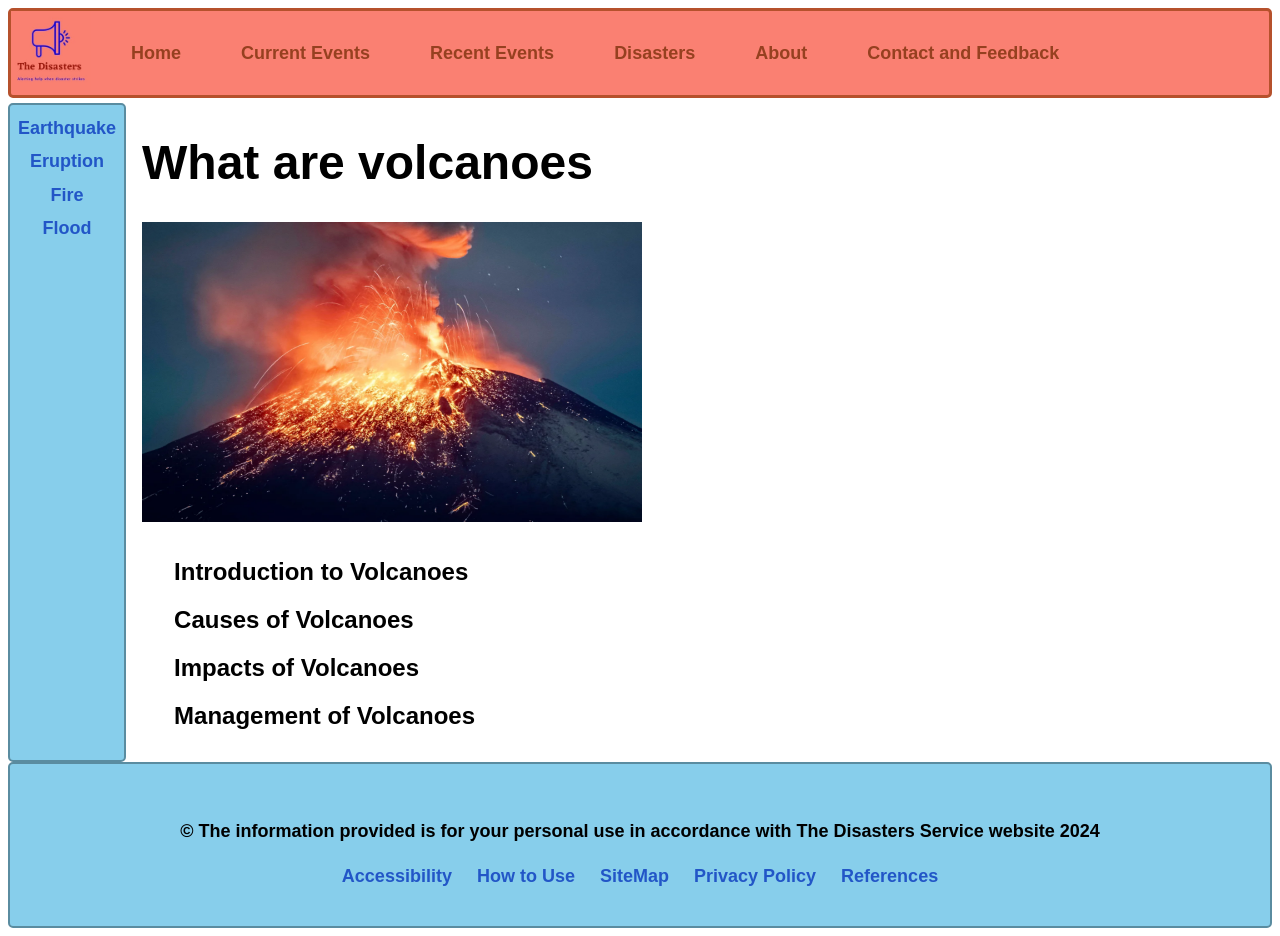
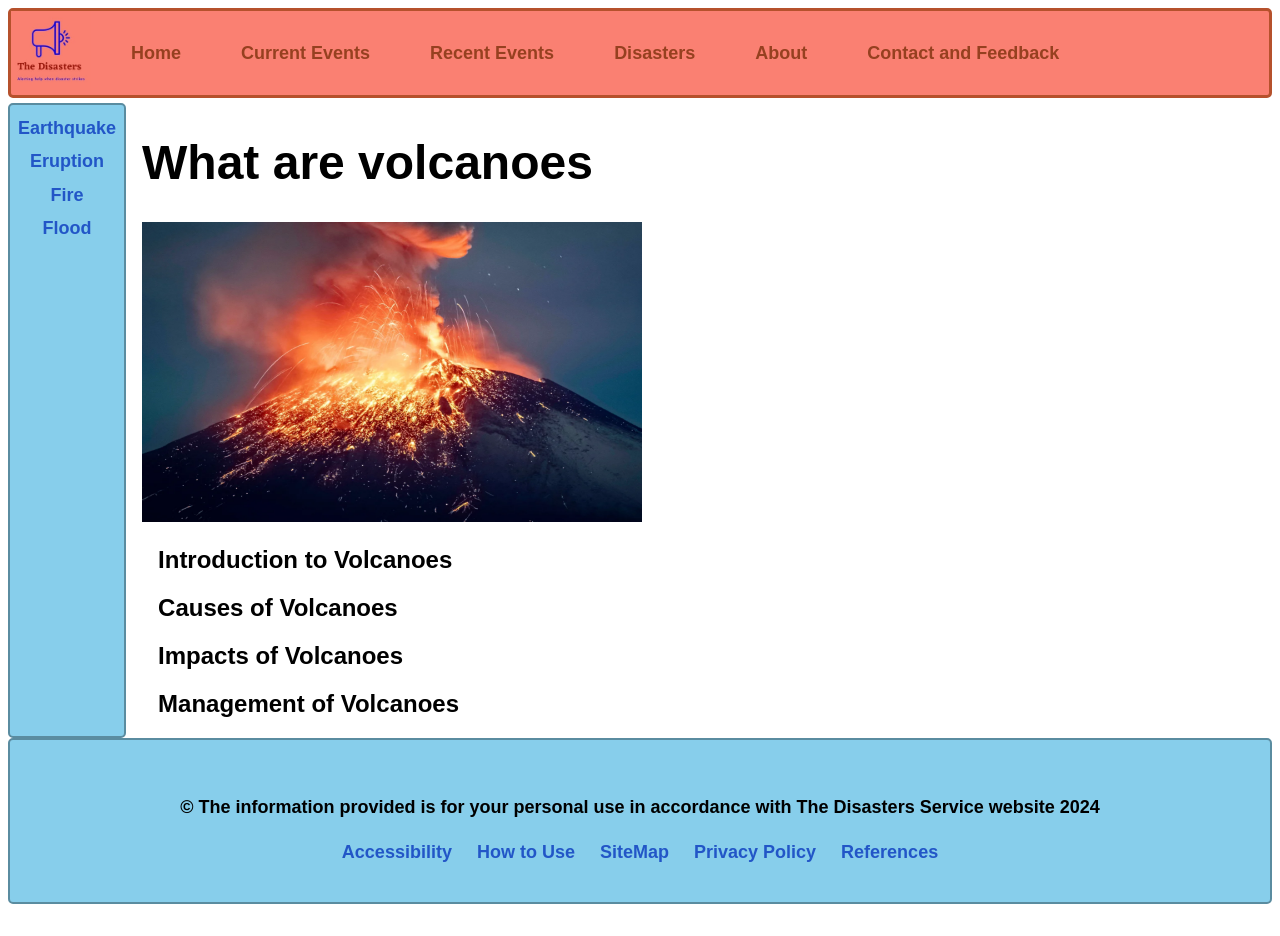
Before and after one commit to BIT-Studio-3/group-project-25-1-scade, a SvelteKit app in the folder disaster/disaster/: page /disasters/eruption/eruptionInfo in a window 1280 px wide. After the commit the page ends 912 px from the top, so only its background shows below. Built offline with nearby package versions, Linux system fonts and the light colour scheme.

Commit message:
remove the section styling tag

```diff
--- a/disaster/disaster/src/routes/disasters/eruption/eruptionInfo/+page.svelte
+++ b/disaster/disaster/src/routes/disasters/eruption/eruptionInfo/+page.svelte
@@ -35,12 +35,9 @@
   </section>
 
   <style>
-      section{
-          margin: 2em;
-      }
 
       .container{
-
+        margin: 1rem;
       }
 
   </style>
```
